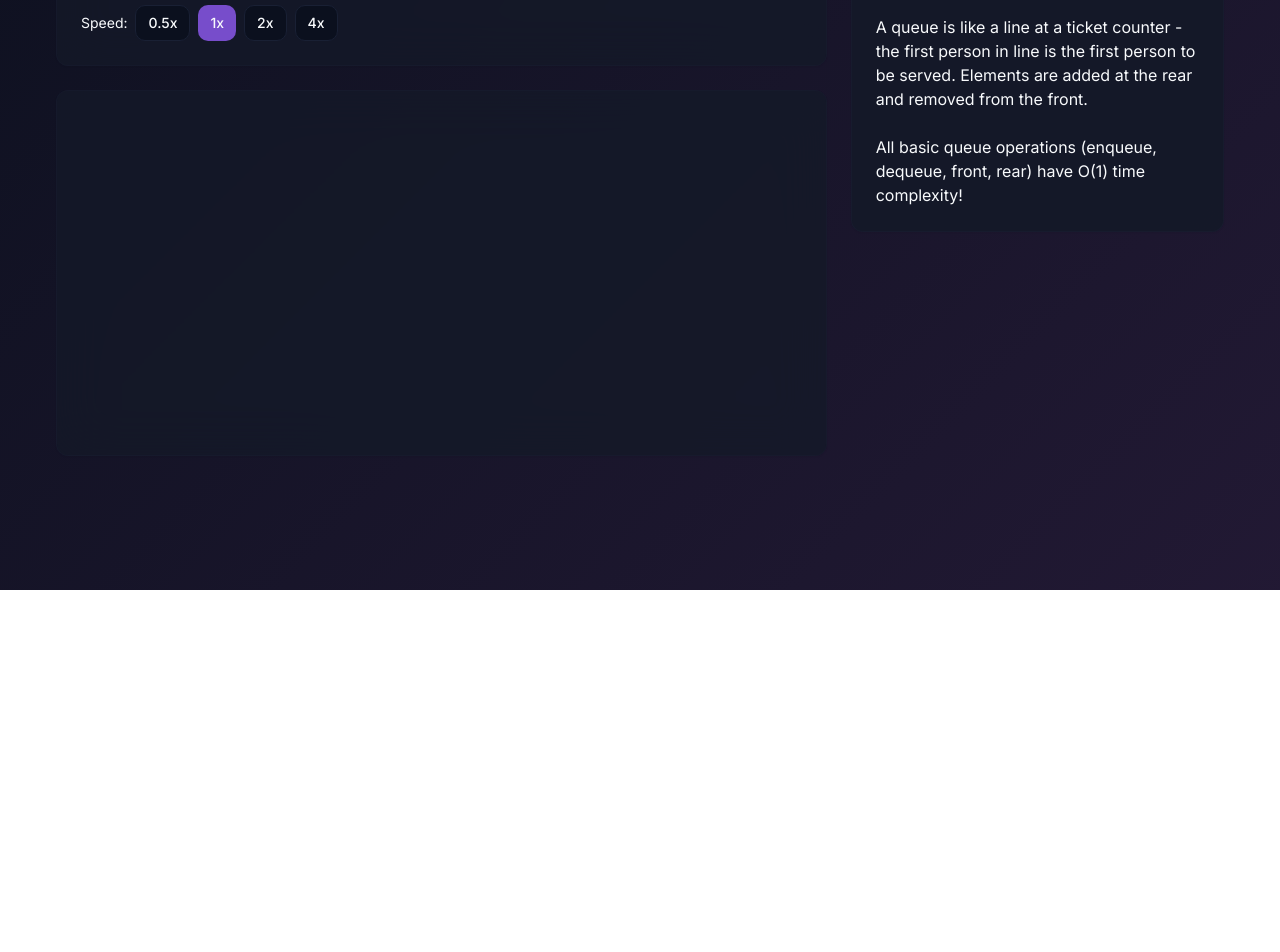
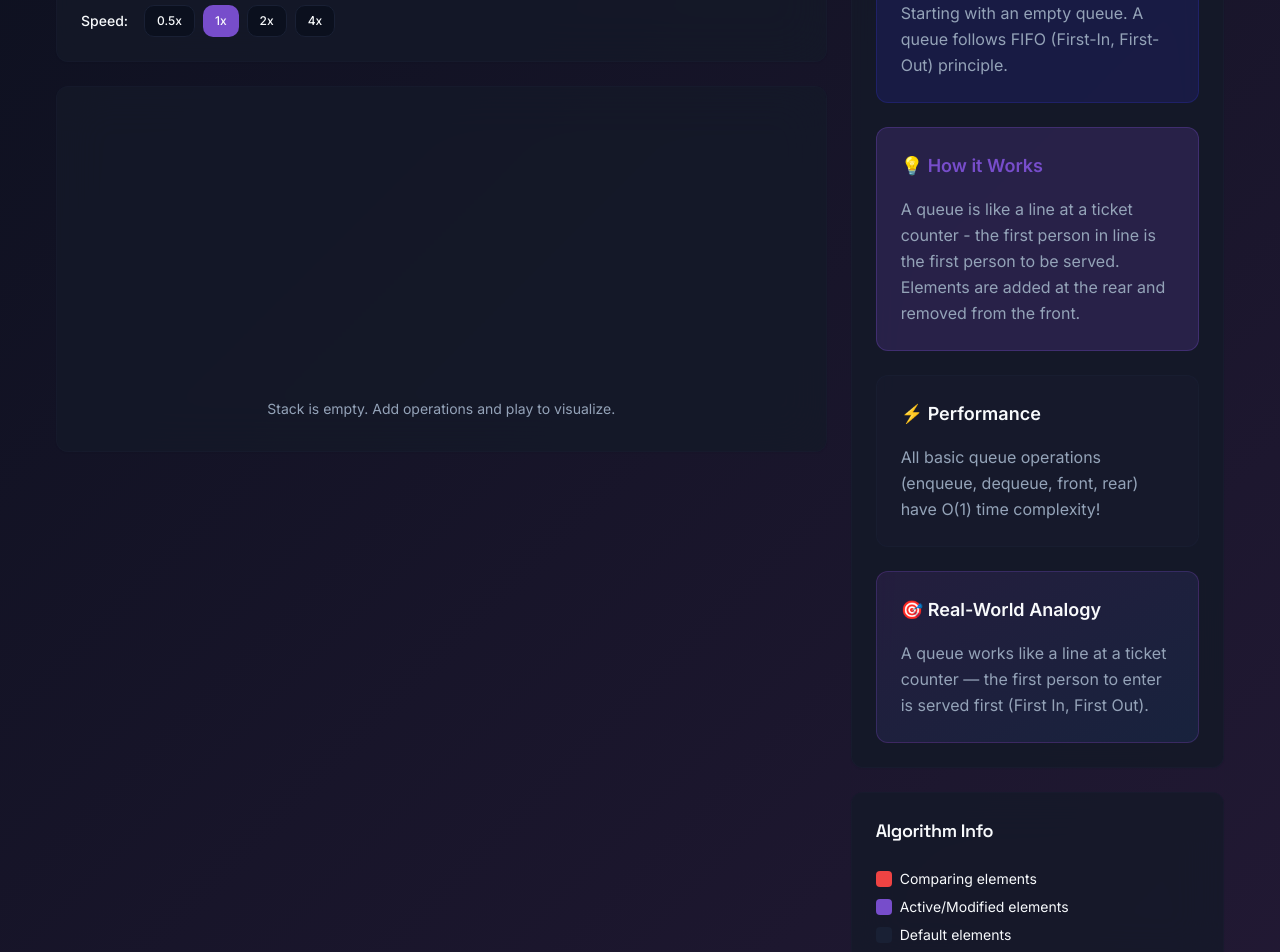
Before and after one commit to aditya34-cyber/dsa-website, a React (Vite) app: page /queues in a window 1280 px wide. Shown: the part 420-1372 px from the top of the page. Before the commit the page ends 1010 px from the top, so only its background shows below. Built offline with nearby package versions, Linux system fonts and the light colour scheme.

Commit message:
Refactor AlgorithmVisualizer component layout and logic

```diff
--- a/src/components/AlgorithmVisualizer.tsx
+++ b/src/components/AlgorithmVisualizer.tsx
@@ -3,6 +3,7 @@ import { motion, AnimatePresence } from "framer-motion";
 import {
   Play,
   Pause,
+  Square,
   SkipForward,
   RotateCcw,
   ChevronLeft,
@@ -53,6 +54,7 @@ export const AlgorithmVisualizer = ({
   const [highlightedIndices, setHighlightedIndices] = useState<number[]>([]);
   const [comparingIndices, setComparingIndices] = useState<number[]>([]);
 
+  // For stack/queue, sync steps when they change externally
   useEffect(() => {
     setSteps(initialSteps);
     setCurrentStep(0);
@@ -81,6 +83,9 @@ export const AlgorithmVisualizer = ({
           setHighlightedIndices(step.indices || []);
           break;
         case "highlight":
+          setHighlightedIndices(step.indices || []);
+          setComparingIndices([]);
+          break;
         case "insert":
           setHighlightedIndices(step.indices || []);
           setComparingIndices([]);
@@ -95,20 +100,39 @@ export const AlgorithmVisualizer = ({
   );
 
   useEffect(() => {
-    if (currentStep < steps.length) executeStep(currentStep);
+    if (currentStep < steps.length) {
+      executeStep(currentStep);
+    }
   }, [currentStep, executeStep]);
 
   useEffect(() => {
     let interval: NodeJS.Timeout;
     if (isPlaying && currentStep < steps.length) {
       interval = setInterval(() => {
-        setCurrentStep((prev) =>
-          prev >= steps.length - 1 ? prev : prev + 1
-        );
+        setCurrentStep((prev) => {
+          if (prev >= steps.length - 1) {
+            setIsPlaying(false);
+            return prev;
+          }
+          return prev + 1;
+        });
       }, playbackSpeed);
     }
     return () => clearInterval(interval);
   }, [isPlaying, currentStep, steps.length, playbackSpeed]);
+
+  const handlePlay = () => {
+    if (currentStep >= steps.length - 1) {
+      handleRestart();
+    }
+    setIsPlaying(!isPlaying);
+  };
+
+  const handleStepForward = () => {
+    if (currentStep < steps.length - 1) {
+      setCurrentStep((prev) => prev + 1);
+    }
+  };
 
   const handleRestart = () => {
     setCurrentStep(0);
@@ -118,14 +142,29 @@ export const AlgorithmVisualizer = ({
     setComparingIndices([]);
   };
 
+  const handleGenerateNewData = () => {
+    const newData =
+      algorithmType === "sorting"
+        ? Array.from({ length: 8 }, () => Math.floor(Math.random() * 100) + 1)
+        : initialData;
+
+    const newSteps = onGenerateSteps(newData);
+    setSteps(newSteps);
+    setCurrentData(newData);
+    setCurrentStep(0);
+    setIsPlaying(false);
+    setHighlightedIndices([]);
+    setComparingIndices([]);
+  };
+
   const currentStepData = steps[currentStep];
   const progress = ((currentStep + 1) / steps.length) * 100;
 
   return (
-    <div className="min-h-screen p-4 sm:p-6 lg:p-8">
+    <div className="min-h-screen p-6 lg:p-8">
       <div className="max-w-7xl mx-auto">
         {/* Header */}
-        <div className="flex flex-wrap items-center gap-4 mb-8">
+        <div className="flex items-center gap-4 mb-8">
           <Button
             variant="ghost"
             size="sm"
@@ -135,20 +174,22 @@ export const AlgorithmVisualizer = ({
             <ChevronLeft className="h-4 w-4" />
             Back to Dashboard
           </Button>
-          <h1 className="text-2xl sm:text-3xl font-space font-bold heading-gradient">
+          <h1 className="text-3xl font-space font-bold heading-gradient">
             {title}
           </h1>
         </div>
 
         <div className="grid lg:grid-cols-3 gap-6">
+          {/* Visualization Area */}
           <div className="lg:col-span-2 space-y-6">
             {/* Controls */}
             <Card className="glass-card bg-card/80 border-border/20">
               <CardHeader className="pb-4">
-                <div className="flex flex-wrap items-center justify-between gap-2">
+                <div className="flex items-center justify-between">
                   <CardTitle className="text-lg font-space">
                     Algorithm Controls
                   </CardTitle>
+                  <div className="flex items-center gap-2">
                     <Badge
                       variant="outline"
                       className="bg-primary/10 text-primary border-primary/20"
@@ -156,57 +197,64 @@ export const AlgorithmVisualizer = ({
                       Step {currentStep + 1} of {steps.length}
                     </Badge>
                   </div>
+                </div>
                 <Progress value={progress} className="w-full h-2" />
               </CardHeader>
-
               <CardContent className="space-y-4">
-                <div className="flex flex-wrap items-center gap-2">
-                  <Button onClick={() => setIsPlaying(!isPlaying)}>
-                    {isPlaying ? <Pause /> : <Play />}
+                <div className="flex items-center gap-2">
+                  <Button
+                    onClick={handlePlay}
+                    disabled={currentStep >= steps.length}
+                    className="flex items-center gap-2"
+                  >
+                    {isPlaying ? (
+                      <Pause className="h-4 w-4" />
+                    ) : (
+                      <Play className="h-4 w-4" />
+                    )}
                     {isPlaying ? "Pause" : "Play"}
                   </Button>
 
                   <Button
                     variant="outline"
-                    onClick={() => setCurrentStep((p) => p + 1)}
+                    onClick={handleStepForward}
                     disabled={currentStep >= steps.length - 1}
+                    className="flex items-center gap-2"
                   >
-                    <SkipForward />
+                    <SkipForward className="h-4 w-4" />
                     Step
                   </Button>
 
-                  <Button variant="outline" onClick={handleRestart}>
-                    <RotateCcw />
+                  <Button
+                    variant="outline"
+                    onClick={handleRestart}
+                    className="flex items-center gap-2"
+                  >
+                    <RotateCcw className="h-4 w-4" />
                     Restart
                   </Button>
 
                   <Button
                     variant="secondary"
-                    className="sm:ml-auto"
-                    onClick={() => {
-                      const newData =
-                        algorithmType === "sorting"
-                          ? Array.from({ length: 8 }, () =>
-                              Math.floor(Math.random() * 100) + 1
-                            )
-                          : initialData;
-                      setSteps(onGenerateSteps(newData));
-                      setCurrentData(newData);
-                      setCurrentStep(0);
-                    }}
+                    onClick={handleGenerateNewData}
+                    className="flex items-center gap-2 ml-auto"
                   >
                     Generate New Data
                   </Button>
                 </div>
 
-                <div className="flex flex-wrap items-center gap-2">
-                  <span className="text-sm">Speed:</span>
+                <div className="flex items-center gap-4">
+                  <label className="text-sm font-medium">Speed:</label>
+                  <div className="flex gap-2">
                     {[2000, 1000, 500, 250].map((speed) => (
                       <Button
                         key={speed}
+                        variant={
+                          playbackSpeed === speed ? "default" : "outline"
+                        }
                         size="sm"
-                      variant={playbackSpeed === speed ? "default" : "outline"}
                         onClick={() => setPlaybackSpeed(speed)}
+                        className="h-8 px-3 text-xs"
                       >
                         {speed === 2000
                           ? "0.5x"
@@ -218,25 +266,51 @@ export const AlgorithmVisualizer = ({
                       </Button>
                     ))}
                   </div>
+                </div>
               </CardContent>
             </Card>
 
             {/* Visualization */}
             <Card className="glass-card bg-card/80 border-border/20">
-              <CardContent className="p-4 sm:p-6 md:p-8">
+              <CardContent className="p-8">
                 <div
                   className={`flex ${
                     algorithmType === "stack" || algorithmType === "queue"
                       ? "flex-col-reverse items-center"
                       : "items-end justify-center"
-                  } gap-2 min-h-[250px] sm:min-h-[300px]`}
+                  } gap-2 min-h-[300px]`}
                 >
                   <AnimatePresence>
+                    {/* For stack/queue, use values from current step; otherwise use currentData */}
                     {(algorithmType === "stack" || algorithmType === "queue"
                       ? currentStepData?.values || []
                       : currentData
                     ).map((value, index) => (
-                      <motion.div key={index}>
+                      <motion.div
+                        key={`${algorithmType}-${index}-${value}`}
+                        layout
+                        initial={{
+                          opacity: 0,
+                          scale: 0.8,
+                          y: algorithmType === "stack" ? -20 : 0,
+                        }}
+                        animate={{
+                          opacity: 1,
+                          scale: 1,
+                          y: 0,
+                        }}
+                        exit={{
+                          opacity: 0,
+                          scale: 0.8,
+                          y: algorithmType === "stack" ? -20 : 0,
+                        }}
+                        transition={{
+                          type: "spring",
+                          stiffness: 300,
+                          damping: 30,
+                        }}
+                        className="relative"
+                      >
                         {renderElement(
                           value,
                           index,
@@ -246,29 +320,110 @@ export const AlgorithmVisualizer = ({
                       </motion.div>
                     ))}
                   </AnimatePresence>
+                  {(algorithmType === "stack" || algorithmType === "queue") &&
+                    (!currentStepData?.values ||
+                      currentStepData.values.length === 0) && (
+                      <p className="text-muted-foreground text-sm">
+                        Stack is empty. Add operations and play to visualize.
+                      </p>
+                    )}
                 </div>
               </CardContent>
             </Card>
           </div>
 
-          {/* Guide */}
+          {/* Enhanced Theory Panel */}
           <div className="space-y-6">
             <Card className="glass-card bg-card/90 border-border/30">
-              <CardHeader>
-                <CardTitle className="text-xl font-space">
+              <CardHeader className="pb-4">
+                <CardTitle className="font-space text-xl">
                   Algorithm Guide
                 </CardTitle>
               </CardHeader>
               <CardContent className="space-y-6">
                 {currentStepData && (
                   <>
-                    <p>{currentStepData.description}</p>
-                    <p>{currentStepData.theory}</p>
+                    {/* Current Step */}
+                    <div className="p-6 rounded-lg bg-accent/20 border border-accent/30">
+                      <div className="flex items-center gap-2 mb-3">
+                        <div className="w-3 h-3 rounded-full bg-accent animate-pulse"></div>
+                        <p className="font-semibold text-accent-foreground text-lg">
+                          Current Step
+                        </p>
+                      </div>
+                      <p className="text-muted-foreground leading-relaxed">
+                        {currentStepData.description}
+                      </p>
+                    </div>
+
+                    {/* Theory Explanation */}
+                    <div className="p-6 rounded-lg bg-primary/20 border border-primary/30">
+                      <p className="font-semibold text-primary mb-4 text-lg flex items-center gap-2">
+                        💡 How it Works
+                      </p>
+                      <p className="text-muted-foreground leading-relaxed text-base">
+                        {currentStepData.theory}
+                      </p>
+                    </div>
+
+                    {/* Complexity Information */}
                     {currentStepData.complexity && (
-                      <p>{currentStepData.complexity}</p>
+                      <div className="p-6 rounded-lg bg-secondary/20 border border-secondary/30">
+                        <p className="font-semibold text-secondary-foreground mb-4 text-lg flex items-center gap-2">
+                          ⚡ Performance
+                        </p>
+                        <p className="text-muted-foreground leading-relaxed text-base">
+                          {currentStepData.complexity}
+                        </p>
+                      </div>
                     )}
+
+                    {/* Algorithm Analogy */}
+                    <div className="p-6 rounded-lg bg-gradient-to-br from-purple-500/10 to-blue-500/10 border border-purple-500/20">
+                      <p className="font-semibold text-foreground mb-4 text-lg flex items-center gap-2">
+                        🎯 Real-World Analogy
+                      </p>
+                      <p className="text-muted-foreground leading-relaxed text-base">
+                        {algorithmType === "sorting" &&
+                          "Think of sorting like organizing books on a shelf — you compare and rearrange books until they are in order."}
+
+                        {algorithmType === "searching" &&
+                          "Searching is like finding a word in a dictionary — you open the middle, decide which half to keep, and repeat."}
+
+                        {algorithmType === "stack" &&
+                          "A stack works like a pile of plates — you add and remove plates only from the top (Last In, First Out)."}
+
+                        {algorithmType === "queue" &&
+                          "A queue works like a line at a ticket counter — the first person to enter is served first (First In, First Out)."}
+                      </p>
+                    </div>
                   </>
                 )}
+              </CardContent>
+            </Card>
+
+            {/* Algorithm Info */}
+            <Card className="glass-card bg-card/80 border-border/20">
+              <CardHeader>
+                <CardTitle className="font-space text-lg">
+                  Algorithm Info
+                </CardTitle>
+              </CardHeader>
+              <CardContent className="space-y-3">
+                <div className="text-sm space-y-2">
+                  <div className="flex items-center gap-2">
+                    <div className="w-4 h-4 rounded bg-destructive"></div>
+                    <span>Comparing elements</span>
+                  </div>
+                  <div className="flex items-center gap-2">
+                    <div className="w-4 h-4 rounded bg-primary"></div>
+                    <span>Active/Modified elements</span>
+                  </div>
+                  <div className="flex items-center gap-2">
+                    <div className="w-4 h-4 rounded bg-muted"></div>
+                    <span>Default elements</span>
+                  </div>
+                </div>
               </CardContent>
             </Card>
           </div>
```
Lines whose indentation alone changed are shown as unchanged.
